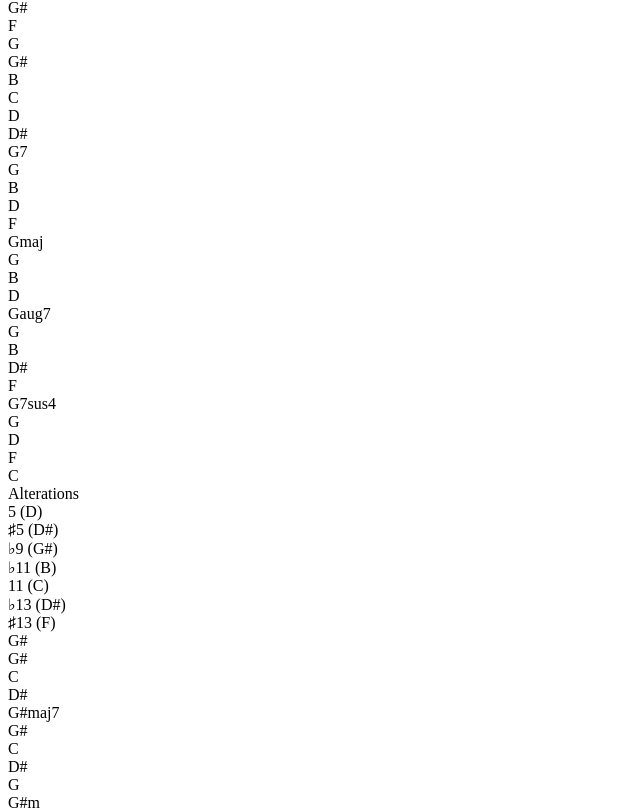
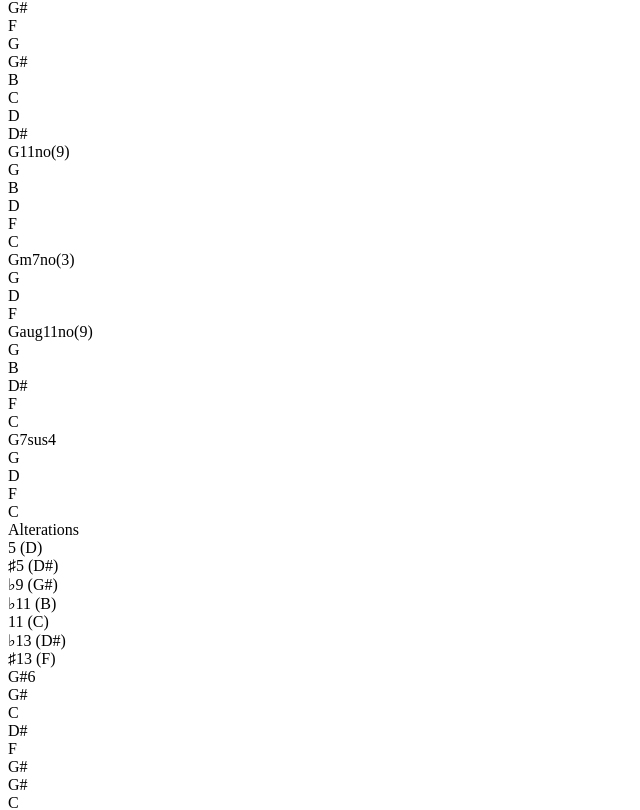
Before and after one commit to ramtinroostaee/create, a Next.js app: page /lizzio in a window 1280 px wide. Shown: the part 1035-1845 px from the top of the page, without its empty margins (0-640 px from the left). Built offline with nearby package versions, Linux system fonts and the light colour scheme.

Commit message:
perfect algorithm, i'm crying

```diff
--- a/src/Concepts/lizzio/chords/index.ts
+++ b/src/Concepts/lizzio/chords/index.ts
@@ -1,11 +1,12 @@
 import { intervalNote } from "@/Concepts/ScaleConstruction";
-import { noteIndexes } from "@/Concepts/lizzio/chords/utils";
+import { combineAChords, noteIndexes } from "@/Concepts/lizzio/chords/utils";
 
 export type AChord = {
 	changes?: intervalNote[],
 	add?: intervalNote[],
 	no?: noteIndexes[],
 	cut?: noteIndexes
+	minValuableChord?: number
 }
 
 export const dominant: intervalNote[] = [
@@ -18,7 +19,7 @@ export const dominant: intervalNote[] = [
 	{ noteIndex: 13 }
 ]
 
-export const major: AChord = { changes: [{ noteIndex: 7, change: 0.5 }] }
+export const major: AChord = { changes: [{ noteIndex: 7, change: 0.5 }], minValuableChord: 4 }
 export const minor: AChord = { changes: [{ noteIndex: 3, change: -0.5 }] }
 export const diminished: AChord = {
 	changes: [
@@ -29,7 +30,7 @@ export const diminished: AChord = {
 	cut: 11
 }
 
-export const augmented:AChord = { changes: [{ noteIndex: 5, change: 0.5 }] }
+export const augmented: AChord = { changes: [{ noteIndex: 5, change: 0.5 }] }
 
 export const sus2: AChord = {
 	cut: 7,
@@ -43,6 +44,17 @@ export const sus4: AChord = {
 	add: [{ noteIndex: 11 }]
 }
 
+export const halfDiminished: AChord = {
+	changes: [
+		{ noteIndex: 3, change: -0.5 },
+		{ noteIndex: 5, change: -0.5 },
+	],
+	cut: 7,
+	minValuableChord: 4
+}
+
+export const jazzSixthChord: AChord = { add: [{ noteIndex: 13 }], cut: 5 }
+
 export const allChords: {[key: string]: AChord} = {
 	'': {},
 	maj: major,
@@ -51,6 +63,10 @@ export const allChords: {[key: string]: AChord} = {
 	aug: augmented,
 	sus2,
 	sus4,
+	'ø': halfDiminished,
+	mMaj: combineAChords(minor, major),
+	augMaj: combineAChords(augmented, major),
+	6: jazzSixthChord,
 }
 
 export const mapLengthToName = {
--- a/src/Concepts/lizzio/chords/utils.ts
+++ b/src/Concepts/lizzio/chords/utils.ts
@@ -64,6 +64,13 @@ export const createAChord = (achord: AChord) => {
 	return the
 }
 
+// this may not be perfect
+export const combineAChords = (one: AChord, two: AChord) => ({
+	changes: sortInterval([...one.changes, ...two.changes]),
+	minValuableChord: Math.max(one.minValuableChord ?? 3, two.minValuableChord ?? 3),
+	cut: Math.min(one.cut ?? 13, two.cut ?? 13)
+}) as AChord
+
 export const sortInterval = (intervals: intervalNote[]) => intervals.sort((a, b) => a.noteIndex + (a.change ?? 0) - b.noteIndex - (b.change ?? 0))
 
 // distanceFromRoot
--- a/src/Concepts/lizzio/concept.ts
+++ b/src/Concepts/lizzio/concept.ts
@@ -8,6 +8,94 @@ import {
 	intervalIncludes,
 	sortInterval
 } from "@/Concepts/lizzio/chords/utils";
+
+export const algorithm = (scale: note[], root: note) => {
+	const rootMajor = createScale(MajorScale, root)
+	const allIntervals = findIntervals(scale, rootMajor)
+
+	const possibles = {}
+	const lengths = []
+
+	Object.keys(allChords).forEach((name) => {
+		const addsInclude = intervalIncludes(allIntervals, allChords[name]?.add ?? [])
+		let ok = true
+		addsInclude.forEach((includes) => {
+			ok = ok && includes
+		})
+
+		if (ok) {
+			/* intervalCutChangeNo */
+			const ICCN = cutChangeNo(allChords[name])
+
+			/* intervalCutChangeNoIncludes */
+			const ICCNI = intervalIncludes(allIntervals, ICCN)
+
+			/* MinimumValuableChord */
+			const MVC = allChords[name]?.minValuableChord ?? 3
+
+			let no = []
+			ICCNI.forEach((includes, index) => !includes && no.push(index))
+			no = no.slice(0, 2)
+
+			let pass = no.length ? (no[0] + (allChords[name]?.no?.length ?? 0)) >= MVC : true
+
+			/* MaxPossibleNoteIndex */
+			let MPNI = no.length ? ICCN[no[0] - 1].noteIndex : ICCN[ICCN.length - 1].noteIndex
+
+			if (!allChords[name]?.no?.length && no.length) {
+				if (no.length === 1) {
+					pass = (ICCN.length - 1 + (allChords[name]?.no?.length ?? 0)) >= MVC
+					MPNI = ICCN[ICCN.length - 1].noteIndex
+				} else if (ICCN[no[1]].noteIndex - ICCN[no[0]].noteIndex >= 4) {
+					pass = (no[1] - 1 + (allChords[name]?.no?.length ?? 0)) >= MVC
+					if (pass) {
+						MPNI = ICCN[no[1] - 1].noteIndex
+					}
+				}
+			}
+			// pass && console.log(root, name, ICCNI)
+
+			if (pass) {
+				const interval = ICCN.filter((interval, index) =>
+					interval.noteIndex <= MPNI && index !== (no.length ? no[0] : -1))
+
+				lengths.push(interval.length)
+				const numberSymbol = MPNI === 5 ? '' : MPNI
+
+				const noIndex = no.length ? ICCN[no[0]].noteIndex : 13
+				const noSymbol = noIndex < MPNI ? 'no(' + noIndex + ')' : ''
+
+				const symbol = name.includes('sus') ?
+					`${numberSymbol}${name}${noSymbol}` :
+					`${name}${numberSymbol}${noSymbol}`
+				const allInterval = add(interval, allChords[name]?.add ?? [])
+
+				possibles[name] = {
+					interval: allInterval,
+					notes: createChord(root, allInterval),
+					symbol
+				}
+			}
+		}
+	})
+
+	const alterations = allIntervals.filter(({ noteIndex, change }) =>
+		noteIndex >= 5 && noteIndex !== 7
+	).map((interval) =>
+		({ ...interval, note: findNote(rootMajor, interval) })
+	)
+	// 	.sort((a, b) =>
+	// 	b.noteIndex - a.noteIndex
+	// ).filter(({ note, noteIndex }) =>
+	// 	notes.includes(note) ? false : notes.push(note)
+	// )
+
+	return {
+		possibles,
+		alterations,
+		max: lengths.sort((a, b) => a - b).reverse()[0]
+	}
+}
 
 const findDistance = (noteOne: note, noteTwo: note) => {
 	const the =
@@ -41,74 +129,3 @@ const findIntervals = (baseScale: note[], majorScale: note[]) => {
 
 	return sortInterval(the)
 }
-
-export const algorithm = (scale: note[], root: note) => {
-	const rootMajor = createScale(MajorScale, root)
-	const allIntervals = findIntervals(scale, rootMajor)
-
-	const possibles = {}
-	const lengths = []
-
-	Object.keys(allChords).forEach((name) => {
-		const addsInclude = intervalIncludes(allIntervals, allChords[name]?.add ?? [])
-		let ok = true
-		addsInclude.forEach((includes) => {
-			ok = ok && includes
-		})
-
-		if (ok) {
-			/* intervalCutChangeNo */
-			const ICCN = cutChangeNo(allChords[name])
-
-			/* intervalCutChangeNoIncludes */
-			const ICCNI = intervalIncludes(allIntervals, ICCN)
-			let no = []
-			ICCNI.forEach((includes, index) => !includes && no.push(ICCN[index].noteIndex))
-
-			let index = 0
-
-			for (let done = false; index < ICCNI.length && !done;) {
-				ICCNI[index] ? ++index : done = true
-			}
-
-			if (index >= (3 - (allChords[name]?.no?.length ?? 0))) {
-				const interval = ICCN.slice(0, index)
-
-				/* MaxPossibleNoteIndex */
-				const MPNI = ICCN[index - 1].noteIndex
-
-				lengths.push(MPNI)
-				const the = MPNI === 5 ? '' : MPNI
-				const symbol = name.includes('sus') ?
-					`${the}${name}` :
-					`${name}${the}`
-				const allInterval = add(interval, allChords[name]?.add ?? [])
-
-				possibles[name] = {
-					interval: allInterval,
-					notes: createChord(root, allInterval),
-					symbol
-				}
-			} else if (no.length <= 2) {
-				console.log(root, no, name)
-			}
-		}
-	})
-
-	const alterations = allIntervals.filter(({ noteIndex, change }) =>
-		noteIndex >= 5 && noteIndex !== 7
-	).map((interval) =>
-		({ ...interval, note: findNote(rootMajor, interval) })
-	)
-	// 	.sort((a, b) =>
-	// 	b.noteIndex - a.noteIndex
-	// ).filter(({ note, noteIndex }) =>
-	// 	notes.includes(note) ? false : notes.push(note)
-	// )
-
-	return {
-		possibles,
-		alterations,
-		max: lengths.sort((a, b) => a - b).reverse()[0]
-	}
-}
--- a/src/app/lizzio/page.tsx
+++ b/src/app/lizzio/page.tsx
@@ -39,7 +39,7 @@ const Lizzio = () => {
 					<div key={note} className={'flex flex-col items-center card p-6'}>
 						<div className={'flex gap-6 text-center'}>
 							{Object.keys(possibles).map((name) =>
-								<div key={note + name} className={`flex flex-col`}>
+								<div key={note + name} className={`flex flex-col items-center`}>
 									<div onClick={() => setSelected(possibles[name]?.notes)}>{note}{possibles[name].symbol}</div>
 
 									{possibles[name]?.notes.map((pitch, index) =>
@@ -47,7 +47,7 @@ const Lizzio = () => {
 											index >= 2 && setSelected(possibles[name]?.notes.slice(0, index + 1))
 										} key={pitch}
 												 className={`${selected.includes(pitch) ? 'bg-blue-200' : ''}
-														rounded-md px-2 py-1 m-2 flex justify-center items-center`}>{pitch}</div>
+														rounded-md px-2 py-1 m-2 w-[37px] flex justify-center items-center`}>{pitch}</div>
 									)}
 								</div>
 							)}
```
